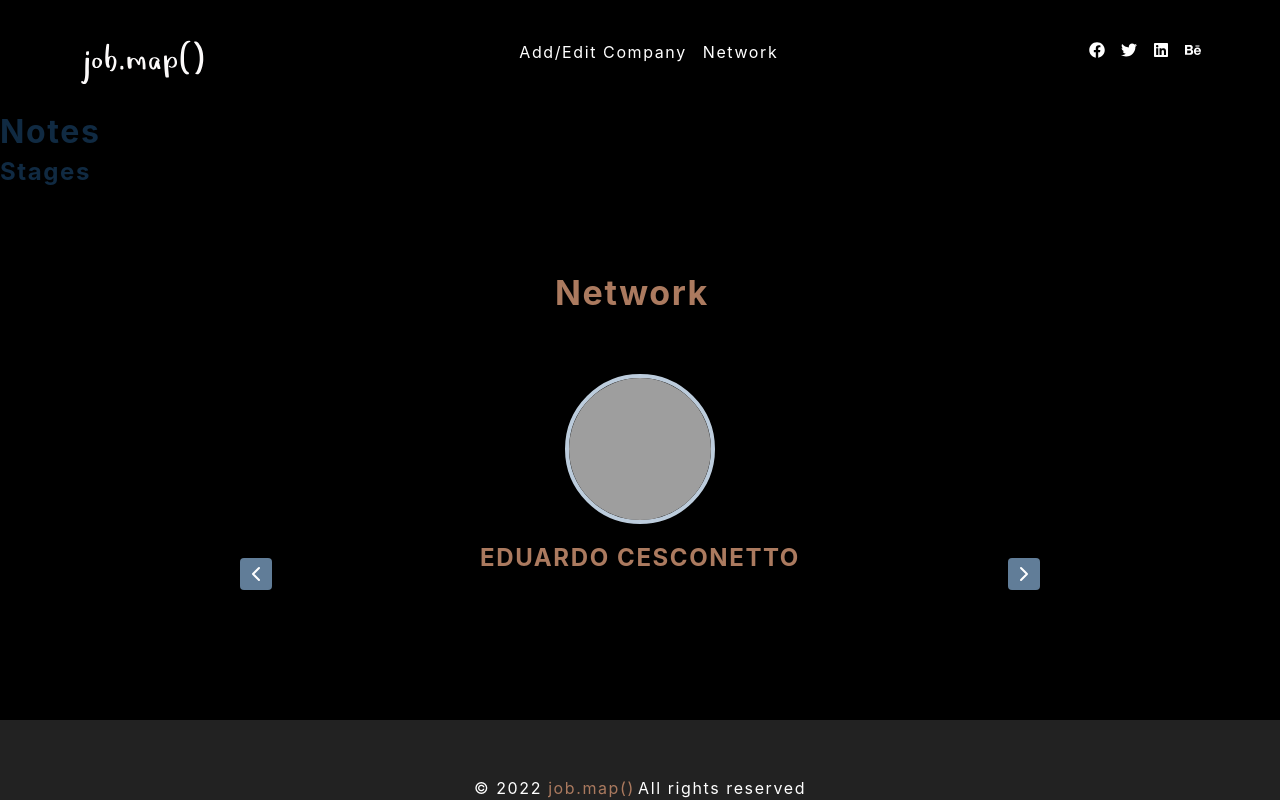
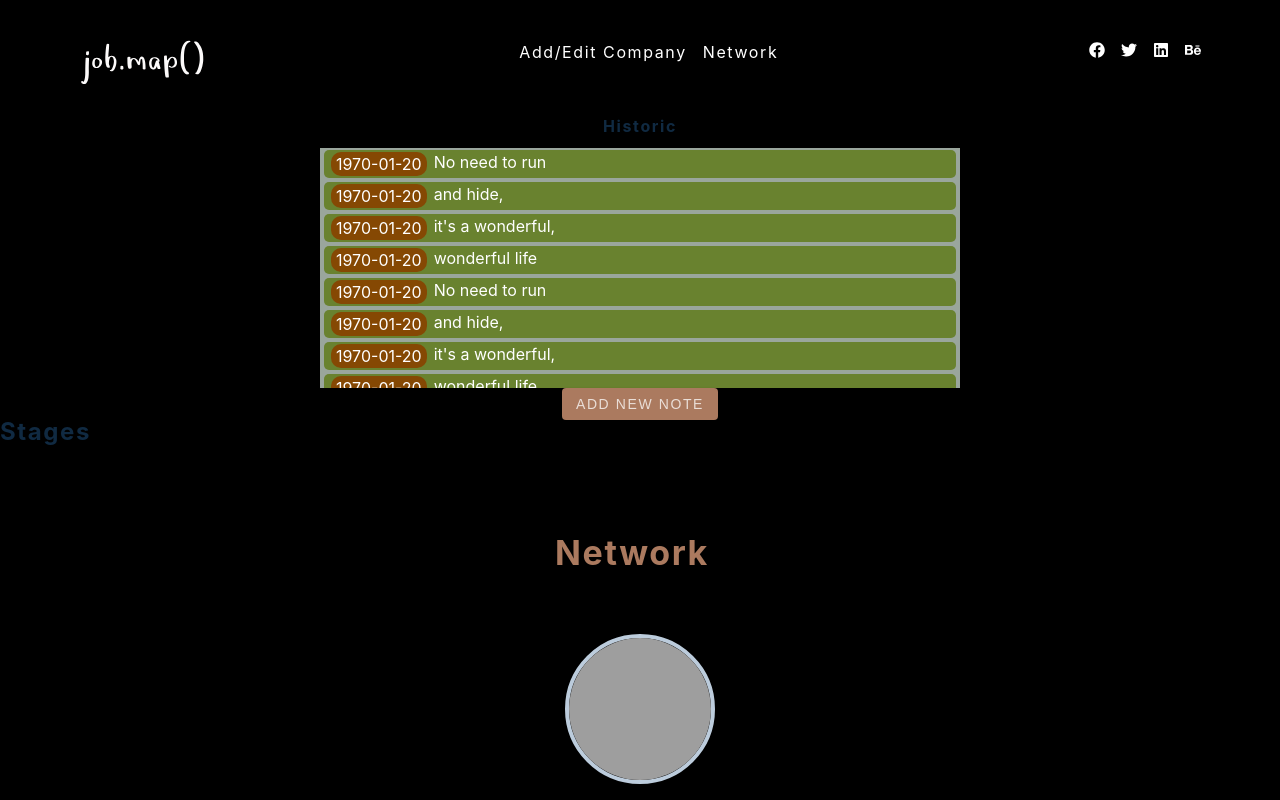
Before and after one commit to hopeVaughn/job_map, a React (Create React App) app: page /companies/1 in a window 1280 px wide. Shown: the top 800 px of the page. Built offline with nearby package versions, Linux system fonts and the light colour scheme; no server answers; grey boxes are pictures that could not be loaded.

Commit message:
Notes component added

```diff
--- a/src/components/Footer.js
+++ b/src/components/Footer.js
@@ -12,9 +12,7 @@ const Footer = () => {
 
 const Wrapper = styled.footer`
   display: flex;
-  position: absolute;
-  bottom: 0;
-  width: 100%;
+
   height: 5rem;
   flex-direction: column;
   justify-content: center;
--- a/src/components/Notes.js
+++ b/src/components/Notes.js
@@ -1,13 +1,92 @@
-import React from 'react'
+import React, { useState } from "react";
+import styled from 'styled-components';
+
 
 function Notes() {
+  const fakeNotes = [
+    {timestamp: 1669262514, text: "No need to run"},
+    {timestamp: 1669262915, text: "and hide,"},
+    {timestamp: 1669272516, text: "it's a wonderful,"},
+    {timestamp: 1669362514, text: "wonderful life"},
+    {timestamp: 1669262514, text: "No need to run"},
+    {timestamp: 1669262915, text: "and hide,"},
+    {timestamp: 1669272516, text: "it's a wonderful,"},
+    {timestamp: 1669362514, text: "wonderful life"},
+  ];
+
+  const [showAdd, setShowAdd] = useState(false);
+
   return (
-    <div>
-      <h3>
-        Notes
-      </h3>
-    </div>
-  )
+    <Wrapper>
+      <div className="notes-component">
+        <h5>Historic</h5>
+
+        <div className="notes-container">
+          {showAdd && <input type="text" id="typeText" className="form-control input" placeholder="Add Note"/>}
+          {fakeNotes.map((note) =>
+            <div className="note">
+              <span className="note-date">{new Date(note.timestamp).toISOString().split('T')[0]}</span>
+              <span>{note.text}</span>
+            </div>
+          )}
+        </div>
+
+        <button
+          className="btn"
+          onClick={() => setShowAdd(!showAdd)}
+        >{showAdd ? 'Save Note' : 'Add New Note'}</button>
+      </div>
+    </Wrapper>
+  );
 }
 
-export default Notes
+const Wrapper = styled.div`
+.notes-container {
+  height: 30vh;
+  background-color: #9aa69c;
+  width: 50vw;
+  display: flex;
+  flex-direction: column;
+  align-items: center;
+  padding: 0 4px;
+  overflow-y: scroll;
+  overflow-x: hidden;
+  &::-webkit-scrollbar { width: 0.4em; }
+    &::-webkit-scrollbar-track { background: #9aa69c; }
+    &::-webkit-scrollbar-thumb { background: grey; }
+    &::-webkit-scrollbar-thumb:hover { background: white; }
+
+}
+
+.input {
+  width: 100%;
+}
+
+.notes-component {
+  display: flex;
+  flex-direction: column;
+  align-items: center;
+
+}
+
+.note {
+  width: 100%;
+  background-color: #69822f;
+  color: white;
+  margin: 2px 0;
+  border-radius: 5px;
+  display: flex;
+  flex-direction: row;
+
+}
+
+.note-date {
+  background-color: #854803;
+  border-radius: 10px;
+  margin: 2px 7px;
+  padding 0 5px;
+}
+
+`
+
+export default Notes;
```
